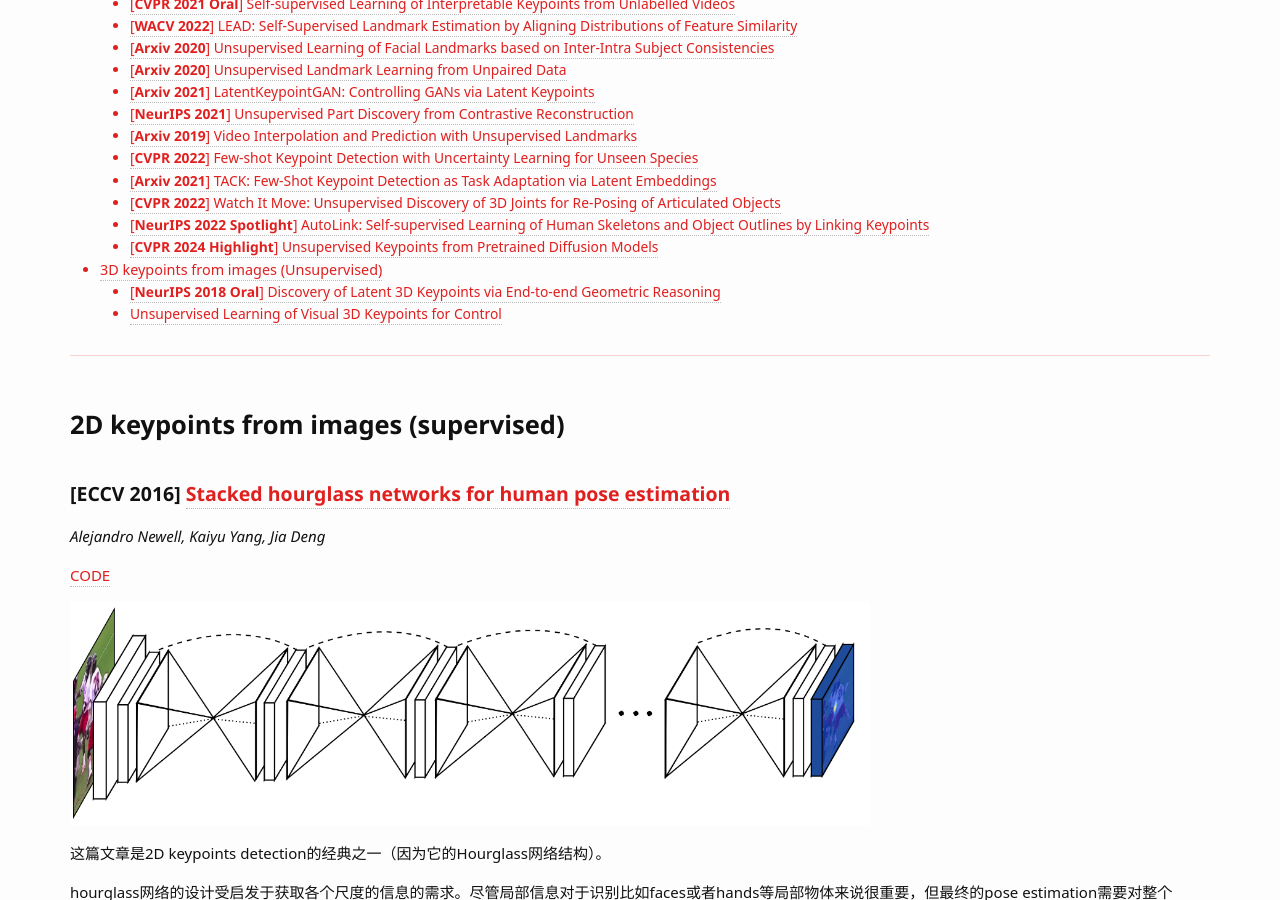
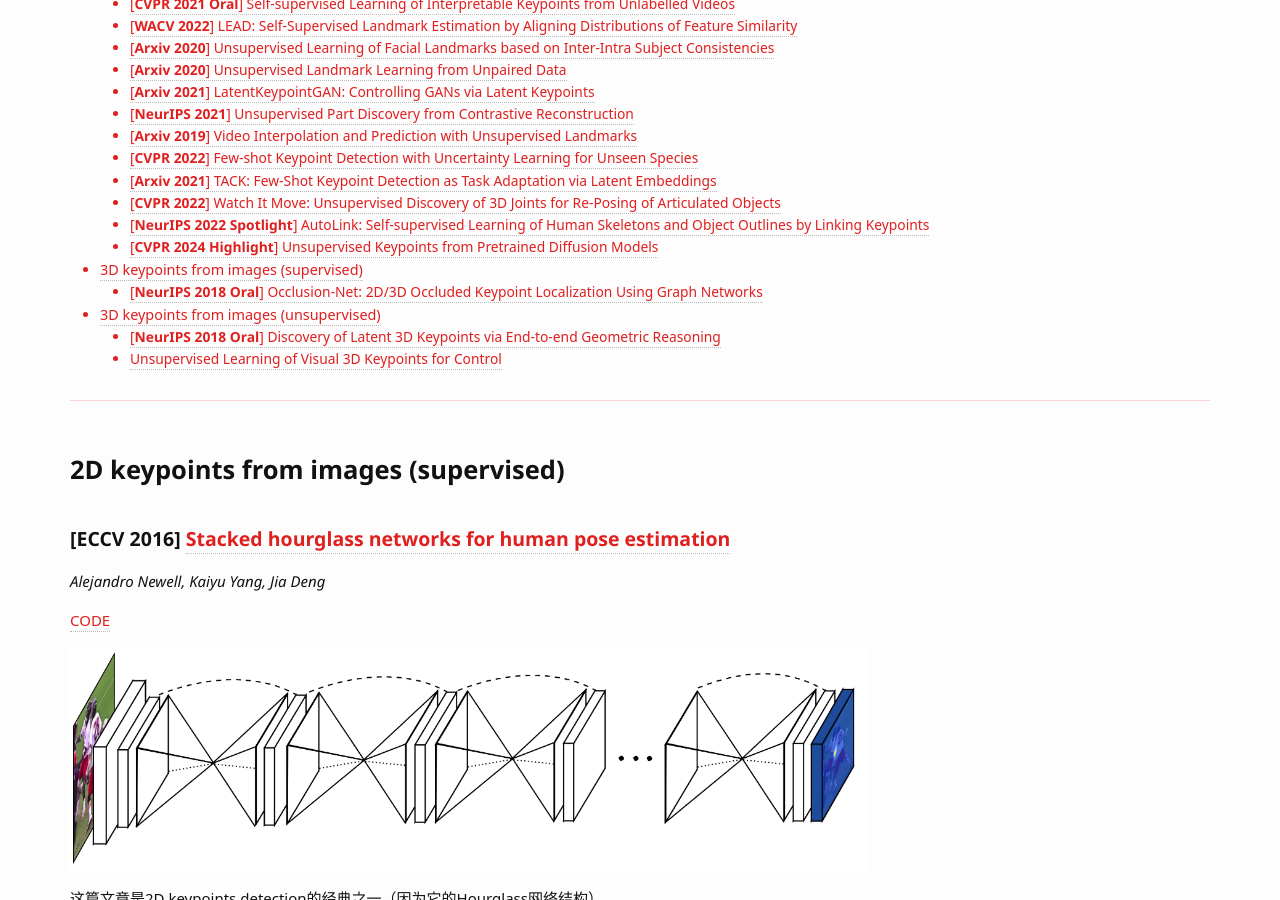
Before and after one commit to Wei-kang-Wang/tech-log, a Jekyll site: the page built from _posts/2022-01-01-Keypoint from Images.md, in a window 1280 px wide and 900 px high, scrolled down 937 px. Built offline with Jekyll 4.4.1, drawn with Linux system fonts in a browser that asks for light colours; some web fonts are replaced; formulas are drawn with MathJax 3; some of the changed text lies outside the part shown.

Commit message:
Update 2022-01-01-Keypoint from Images.md

```diff
--- a/_posts/2022-01-01-Keypoint from Images.md
+++ b/_posts/2022-01-01-Keypoint from Images.md
@@ -716,8 +716,14 @@ $$\mathcal{L_f}(x_i^j, x_{i^{'}}^{j^{'}}) = 1_{\left[ y_i^j = y_{i^{'}}^{j^{'}}
 [CODE](Unsupervised Keypoints from Pretrained Diffusion Models)
 
 
+## 3D keypoints from images (supervised)
 
-## 3D keypoints from images (Unsupervised)
+### \[**NeurIPS 2018 Oral**\] [Occlusion-Net: 2D/3D Occluded Keypoint Localization Using Graph Networks](https://openaccess.thecvf.com/content_CVPR_2019/papers/Reddy_Occlusion-Net_2D3D_Occluded_Keypoint_Localization_Using_Graph_Networks_CVPR_2019_paper.pdf)
+
+[CODE](https://github.com/dineshreddy91/Occlusion_Net)
+
+
+## 3D keypoints from images (unsupervised)
 
 
 ### \[**NeurIPS 2018 Oral**\] [Discovery of Latent 3D Keypoints via End-to-end Geometric Reasoning](https://keypointnet.github.io/keypointnet_neurips.pdf)
```
